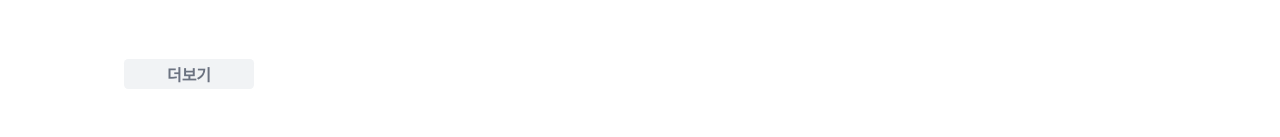
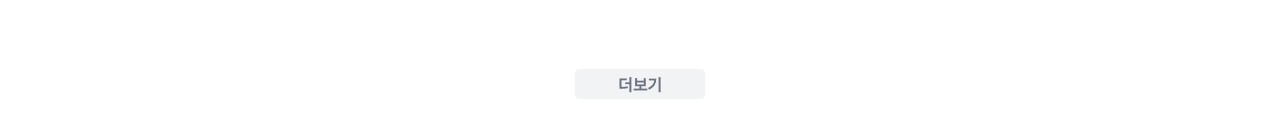
Before and after one commit to hubluish/Moomu, a Next.js app: page / in a window 1280 px wide. Shown: the part 873-1010 px from the top of the page. Built offline with nearby package versions, Linux system fonts and the light colour scheme.

Commit message:
[UI] 더보기 중앙정렬
UI: 더보기 버튼을 중앙정렬하였습니다.

```diff
--- a/src/components/section/home/SeeMoreButton.tsx
+++ b/src/components/section/home/SeeMoreButton.tsx
@@ -7,11 +7,7 @@ const SeeMoreButton = ({ onClick }: { onClick?: () => void }) => {
         <button
         onClick={onClick}
         style={{
-            top: '100%',
-            marginTop: '20px',
-            marginBottom: '20px',
-            left: '50%',
-            transform: 'translateX(-50%)',
+            margin: '50px auto',
             display: 'flex',
             width: '130px',
             height: '30px',
--- a/src/pages/home/home.module.css
+++ b/src/pages/home/home.module.css
@@ -45,3 +45,7 @@
     align-items: center;
     justify-content: center;
     }
+
+    .seeMoreButton {
+        display: flex;
+    }
--- a/src/pages/home/home.tsx
+++ b/src/pages/home/home.tsx
@@ -152,9 +152,6 @@ function Home() {
                                 onClick={() => handleSelect(opt.title)}
                             />
                         ))}
-                        {!showAllOptions && stepOptions.length > 4 && (
-                            <SeeMoreButton onClick={() => setShowAllOptions(true)} />
-                        )}
                     </div>
                 ) : (
                     <div className={styles.grid2x2}>
@@ -167,12 +164,15 @@ function Home() {
                                 onClick={() => handleSelect(opt.title)}
                             />
                         ))}
-                        {!showAllOptions && stepOptions.length > 4 && (
-                            <SeeMoreButton onClick={() => setShowAllOptions(true)} />
-                        )}
                     </div>
                 )}
             </div>
+            {!showAllOptions && stepOptions.length > 4 && (
+                            <div className={styles.seeMoreWrapper}>
+                                <SeeMoreButton onClick={() => setShowAllOptions(true)} />
+                            </div>
+            )}
+
             {showModal && (
                 <div className={styles.modalOverlay}>
                     <TagGuideModal
```
